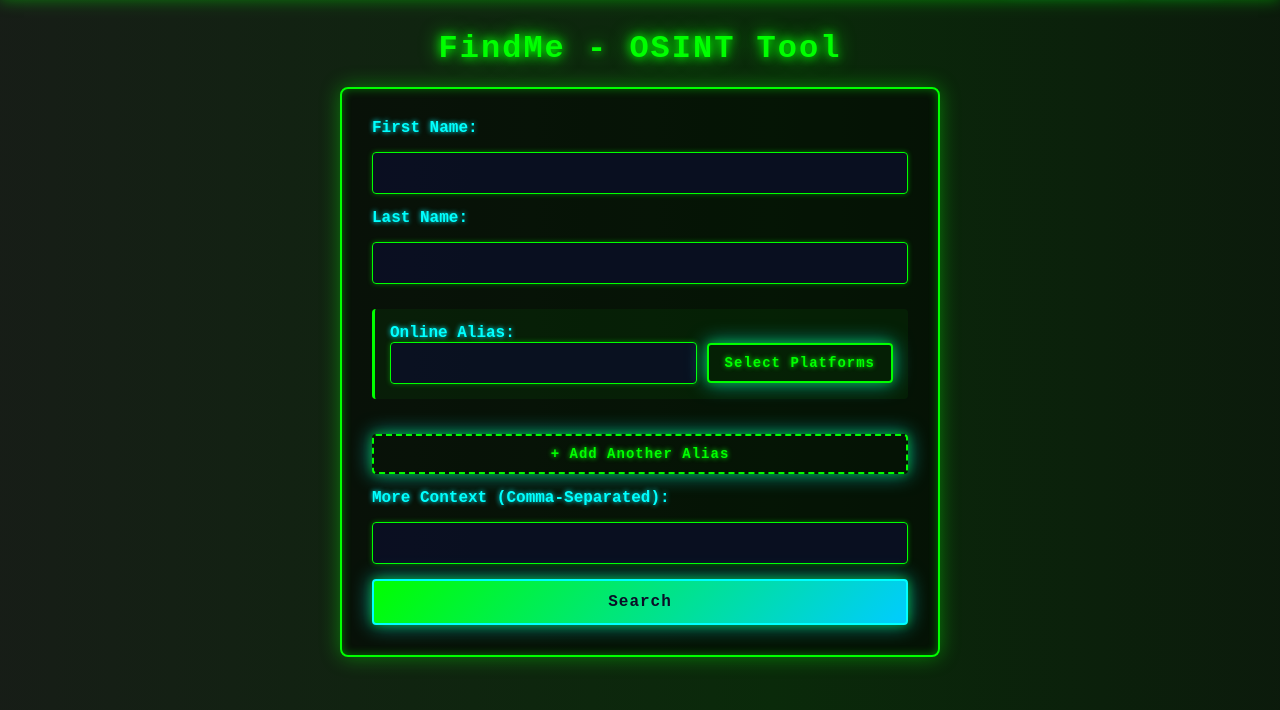
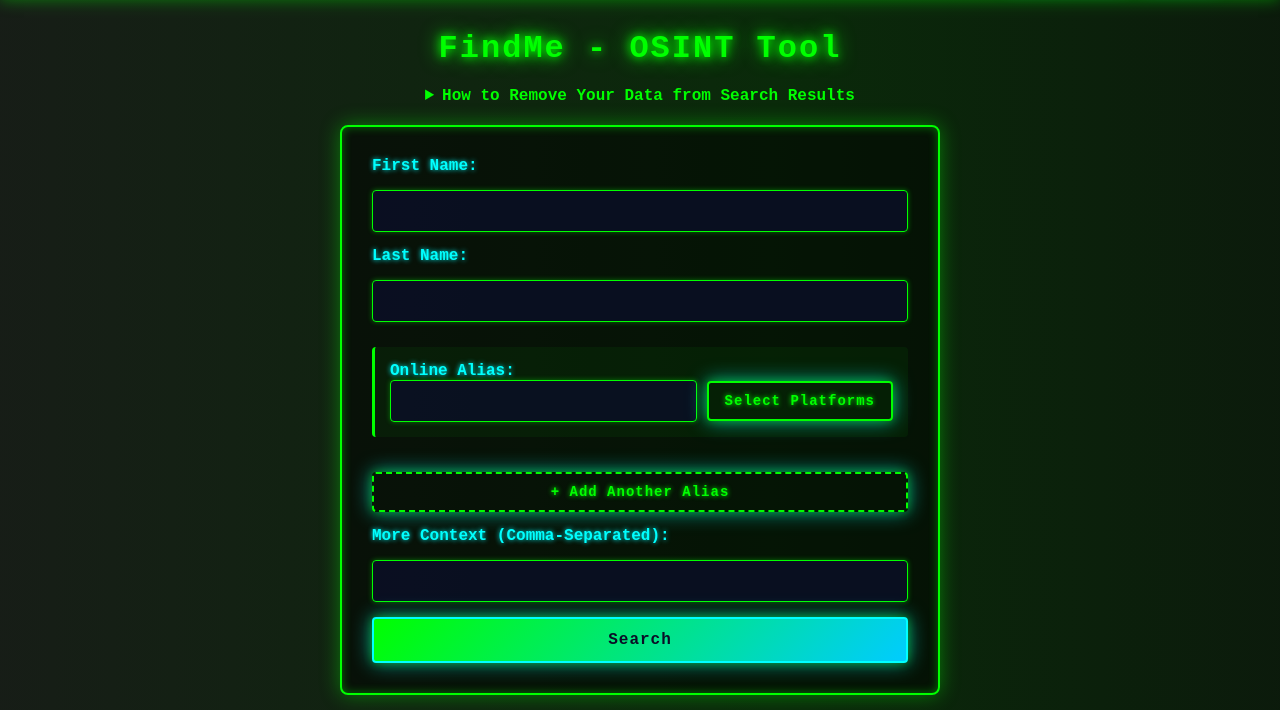
Before and after one commit to UnDefinedCS/findme, a Flask app: page / in a window 1280 px wide. Shown: the part 72-782 px from the top of the page. Run offline with Flask 3, Linux system fonts and the light colour scheme.

Commit message:
Finishing touches
Final change to the README and Flask site has info to help users remove their data from search results

```diff
--- a/static/css/style.css
+++ b/static/css/style.css
@@ -28,6 +28,22 @@ body {
     margin: 0;
     padding: 0;
     min-height: 100vh;
+}
+
+#helpful-info {
+    text-align: center;
+    padding-bottom: 20px;
+    margin: 0 auto;
+    max-width: 50vw;
+}
+#helpful-info summary {
+    text-align: center;
+    cursor: pointer;
+    font-weight: bold;
+}
+#helpful-info p {
+    text-align: center;
+    margin: 10px auto;
 }
 
 .navbar {
--- a/templates/index.html
+++ b/templates/index.html
@@ -9,6 +9,21 @@
     {% include 'nav.html' %}
     <h1>FindMe - OSINT Tool</h1>
     {% if not loading %}
+        <details id="helpful-info">
+            <summary>How to Remove Your Data from Search Results</summary>
+            <p>
+                Connections to accounts are often made due to hard-coded linking. This can occur from simple social media account linking or hardcoding a URL on your website.
+            </p>
+            <p>
+                It is recommended to use multiple usernames and try to prevent your accounts from crossing paths. For certain websites, you can control your visibility; it is recommended to set accounts to private so that when search engines crawl your links, they return a 404 Not Found.
+            </p>
+            <p>
+                You can request Google or other search engine providers to remove a search result from their feed if a URL leads to a 404, as it will be considered a dead link.
+            </p>
+            <p>
+                Avoid posting sensitive information on social media as it can be saved and made extremely difficult to remove. Ensure your images do not carry location metadata from your mobile phone camera or show identifiable artifacts that could reveal where the image was taken, especially near your residence.
+            </p>
+        </details>
         <form method="POST">
             <label for="first_name">First Name:</label>
             <input type="text" id="first_name" name="first_name">
```
Also changed, not shown: README.md.
